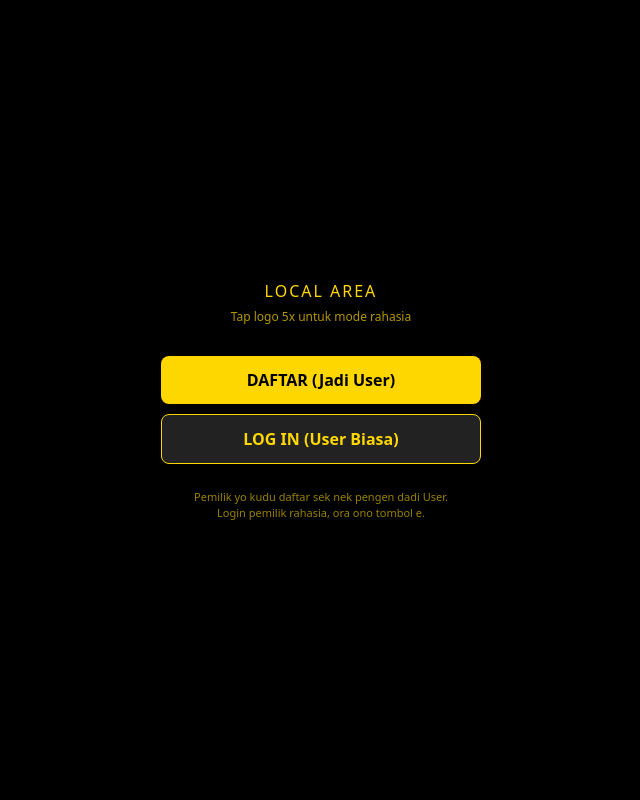
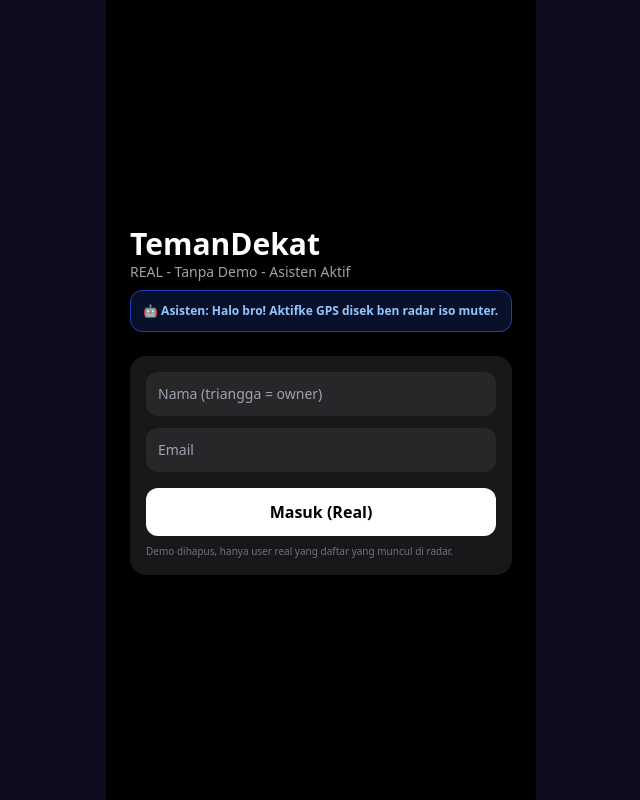
Before and after one commit to triangg406-debug/Teman-dekat, a React (Vite) app: page / in a window 1280 px wide. Shown: the whole page, without its empty margins (319-959 px from the left). Built offline with nearby package versions, Linux system fonts and the light colour scheme.

Commit message:
Update App.jsx

```diff
--- a/src/App.jsx
+++ b/src/App.jsx
@@ -1,256 +1,121 @@
-import React, { useState, useEffect } from 'react';
+import { useState } from 'react';
 
-// SUPABASE CLIENT - ganti nganggo punyamu proyek Teman-dekat
-// import { supabase } from './supabaseClient'
-// Untuk sementara pake dummy ben ora error pas build
-const supabase = {
-  from: () => ({ select: async () => ({ data: [] }), insert: async () => ({}), update: async () => ({}) }),
-  functions: { invoke: async () => ({}) }
-};
+const OWNER_NAME = 'triangga';
+const OWNER_EMAIL = 'triangga406@gmail.com';
 
 export default function App() {
-  const [page, setPage] = useState('auth'); // auth, user, owner
-  const [mode, setMode] = useState('user'); // user, owner
-  const [tab, setTab] = useState('dekat');
-  const [tapCount, setTapCount] = useState(0);
-  const [showOwnerLogin, setShowOwnerLogin] = useState(false);
-  const [pin, setPin] = useState('');
-  const [coins, setCoins] = useState(1000);
+  const [user, setUser] = useState(JSON.parse(localStorage.getItem('td_user')||'null'));
+  const [role, setRole] = useState(localStorage.getItem('td_role')||null);
+  const [view, setView] = useState(user? (localStorage.getItem('td_role')==='OWNER'?'owner':'radar') : 'login');
+  // DEMO DI GUWAK - KOSONGAN NUNGGU USER REAL
+  const [users, setUsers] = useState([]);
   const [saldo, setSaldo] = useState(0);
-  const [saran, setSaran] = useState('');
-  const [users, setUsers] = useState([
-    { id: 1, nama: 'Sari - 200m', lokasi: 'Solo', coins: 500 },
-    { id: 2, nama: 'Budi - 450m', lokasi: 'Kartasura', coins: 1200 },
-    { id: 3, nama: 'Rina - 800m', lokasi: 'Sukoharjo', coins: 300 },
-  ]);
-  const [editUser, setEditUser] = useState(null);
+  const [transaksi, setTransaksi] = useState([]);
+  const [chats, setChats] = useState({});
+  const [target, setTarget] = useState(null);
+  const [inputChat, setInputChat] = useState('');
+  const [radius, setRadius] = useState(500);
+  const [sos, setSos] = useState([]);
+  const [live, setLive] = useState([]);
+  const [asistenStep, setAsistenStep] = useState(0);
 
-  // Trik login pemilik rahasia - tap logo 5x
-  const handleLogoTap = () => {
-    const newCount = tapCount + 1;
-    setTapCount(newCount);
-    if (newCount >= 5) {
-      setShowOwnerLogin(true);
-      setTapCount(0);
-    }
-    setTimeout(() => setTapCount(0), 3000);
-  };
+  const asistenTexts = [
+    "Halo bro! Aktifke GPS disek ben radar iso muter.",
+    "Saiki radar kosong mergo urung enek user real. Undang koncomu daftar bro!",
+    "Nek enek wong daftar, langsung ketok jarak meter e neng radar.",
+    "Chat real, gift real, dompet real - kabeh mlebu Supabase mu.",
+    "Top Up 50rb syarat Live 10 orang, duite real iso di-WD ke DANA/SeaBank."
+  ];
 
-  const handleOwnerLogin = () => {
-    // PIN rahasia - ganti sesuai punyamu, ojo di-share
-    if (pin === '1106') {
-      setMode('owner');
-      setPage('owner');
-      setCoins(999999);
-      setShowOwnerLogin(false);
-      setPin('');
-    } else {
-      alert('PIN salah');
+  const isOwner = (n,e) => n.toLowerCase()===OWNER_NAME || e.toLowerCase()===OWNER_EMAIL;
+
+  const login = (n,e) => {
+    const r = isOwner(n,e)? 'OWNER' : 'USER';
+    const u = {name:n, email:e, role:r};
+    setUser(u); setRole(r);
+    localStorage.setItem('td_user', JSON.stringify(u));
+    localStorage.setItem('td_role', r);
+    setView(r==='OWNER'?'owner':'radar');
+    if(r==='USER' && users.length===0){
+      setTransaksi([{id:1, type:'Bonus Daftar Real', jumlah:10000, tgl:new Date().toLocaleDateString()}]);
+      setSaldo(10000);
     }
   };
 
-  const handleDaftar = () => {
-    setMode('user');
-    setPage('user');
-    setTab('dekat');
-  };
+  if(view==='login'){
+    return (
+      <div className="max-w-[430px] mx-auto min-h-screen bg-black text-white p-6 flex flex-col justify-center">
+        <h1 className="text-3xl font-black">TemanDekat</h1>
+        <p className="text-sm text-zinc-400">REAL - Tanpa Demo - Asisten Aktif</p>
+        <div className="mt-2 bg-blue-900/30 border border-blue-800 p-3 rounded-xl">
+          <p className="text-xs font-bold text-blue-300">🤖 Asisten: {asistenTexts[0]}</p>
+        </div>
+        <div className="mt-6 bg-zinc-900 p-4 rounded-2xl">
+          <input id="nm" placeholder="Nama (triangga = owner)" className="w-full p-3 bg-zinc-800 rounded-xl text-sm" />
+          <input id="em" placeholder="Email" className="w-full mt-3 p-3 bg-zinc-800 rounded-xl text-sm" />
+          <button onClick={()=>{const n=document.getElementById('nm').value; const e=document.getElementById('em').value; if(n&&e) login(n,e)}} className="w-full mt-4 bg-white text-black py-3 rounded-xl font-bold">Masuk (Real)</button>
+          <p className="text-[10px] text-zinc-500 mt-2">Demo dihapus, hanya user real yang daftar yang muncul di radar.</p>
+        </div>
+      </div>
+    )
+  }
 
-  const handleGift = (userId) => {
-    if (mode === 'owner') {
-      alert(`Pemilik nge-gift user ${userId} - GRATIS (Mode Dewa)`);
-      // supabase.from('transactions').insert({ type: 'gift', amount: 100, from: 'owner', to: userId, fee: 0 })
-      return;
-    }
-    if (coins >= 100) {
-      setCoins(coins - 100);
-      alert('Gift terkirim - 100 coins kepotong');
-      // Potong 10% fee nggo pemilik
-      // supabase.from('wallets').update({ coins: coins - 100 }).eq('user_id', 'xxx')
-      // supabase.from('transactions').insert({ type: 'gift', amount: 100, fee: 10 })
-    } else {
-      alert('Coins kurang, Topup disik neng Dompet');
-      setTab('dompet');
-    }
-  };
-
-  const handleTopup = (metode) => {
-    const amount = 20000;
-    alert(`Topup ${metode} Rp${amount} - status PENDING. Nek duit asli mlebu, finance-processor bakal ubah jadi SUCCESS & coins nambah otomatis.`);
-    // Alur REAL:
-    // 1. supabase.from('topup_requests').insert({ user_id, amount, metode, status: 'pending' })
-    // 2. User transfer neng SeaBank/DANA mu
-    // 3. Webhook Midtrans -> Edge Function finance-processor -> cek duit mlebu tenan
-    // 4. UPDATE wallets SET coins = coins + X WHERE user_id
-    // 5. INSERT transactions status success
-  };
-
-  const handleWd = () => {
-    alert('WD Request - potong coins + fee 10% nggo pemilik. Diproses via finance-processor');
-  };
-
-  if (page === 'auth') {
+  if(role==='OWNER' && view==='owner'){
     return (
-      <div style={styles.auth}>
-        <div style={styles.logo} onClick={handleLogoTap}>
-          <h1 style={{ margin: 0, letterSpacing: 2 }}>LOCAL AREA</h1>
-          <p style={{ fontSize: 12, opacity: 0.7, marginTop: 5 }}>Tap logo 5x untuk mode rahasia</p>
+      <div className="max-w-[430px] mx-auto min-h-screen bg-black text-white pb-20">
+        <div className="p-4 bg-zinc-900"><h1 className="font-bold">Dashboard Pemilik - {user.name}</h1><p className="text-xs text-zinc-400">{user.email} - Data Diamanke - Demo Dihapus</p></div>
+        <div className="p-4 space-y-4">
+          <div className="bg-blue-900/20 border border-blue-800 p-3 rounded-xl"><p className="text-xs font-bold">🤖 Asisten Owner:</p><p className="text-xs mt-1">Saiki user masih {users.length} (real). Kowe iso lihat siapa daftar, uang masuk, kasih saldo manual. Demo Rina Budi sudah tak guwak.</p></div>
+          <div className="grid grid-cols-2 gap-3"><div className="bg-green-900/30 p-3 rounded-xl"><p className="text-xs">User Real</p><p className="font-bold">{users.length} orang</p></div><div className="bg-zinc-900 p-3 rounded-xl"><p className="text-xs">Uang Masuk Real</p><p className="font-bold">Rp {transaksi.filter(t=>t.jumlah>0).reduce((a,b)=>a+b.jumlah,0).toLocaleString()}</p></div></div>
+          <div className="bg-zinc-900 p-3 rounded-xl">
+            <p className="font-bold text-sm">User Real Yang Daftar (Bukan Demo)</p>
+            {users.length===0? <p className="text-xs text-zinc-500 mt-2">Belum ada user real. Undang teman daftar, nanti muncul di sini.</p> : users.map(u=><div key={u.id} className="text-xs mt-2 bg-zinc-800 p-2 rounded">{u.name} - {u.email}</div>)}
           </div>
-
-        <div style={styles.authBox}>
-          <button style={styles.btnPrimary} onClick={handleDaftar}>DAFTAR (Jadi User)</button>
-          <button style={styles.btnSecondary} onClick={() => setPage('user')}>LOG IN (User Biasa)</button>
-          <p style={{ fontSize: 11, marginTop: 15, opacity: 0.6, textAlign: 'center' }}>
-            Pemilik yo kudu daftar sek nek pengen dadi User.<br/>Login pemilik rahasia, ora ono tombol e.
-          </p>
+          <button onClick={()=>setView('radar')} className="w-full bg-zinc-800 py-3 rounded-xl text-sm">Lihat Radar (Real)</button>
+          <button onClick={()=>{localStorage.clear(); location.reload()}} className="w-full text-xs text-zinc-500">Log Out</button>
         </div>
-
-        {showOwnerLogin && (
-          <div style={styles.ownerModal}>
-            <h3>Login Pemilik Rahasia</h3>
-            <input type="password" placeholder="PIN Pemilik" value={pin} onChange={e => setPin(e.target.value)} style={styles.input} />
-            <button onClick={handleOwnerLogin} style={styles.btnPrimary}>Masuk Mode Dewa</button>
-            <button onClick={() => setShowOwnerLogin(false)} style={styles.btnText}>Batal</button>
       </div>
-        )}
-      </div>
-    );
+    )
   }
 
   return (
-    <div style={styles.app}>
-      <header style={styles.header}>
-        <h3 style={{ margin: 0 }}>LOCAL AREA {mode === 'owner' && <span style={{ color: '#FFD700' }}>• DEWA</span>}</h3>
-        <div style={styles.coinBox}>
-          <span>Coins: {coins}</span>
-          <span style={{ marginLeft: 10 }}>Rp{saldo}</span>
+    <div className="max-w-[430px] mx-auto min-h-screen bg-black text-white pb-24">
+      <div className="p-4 flex justify-between border-b border-zinc-900"><div><h1 className="font-black">TemanDekat</h1><p className="text-[10px] text-zinc-400">Rp {saldo.toLocaleString()} • REAL • Tanpa Demo</p></div><div className="text-xs bg-zinc-800 px-2 py-1 rounded-full">{user.name}</div></div>
+
+      {/* ASISTEN MANDU UTAMA */}
+      <div className="m-4 bg-white text-black p-3 rounded-2xl flex gap-3">
+        <div className="w-8 h-8 bg-black text-white rounded-full flex items-center justify-center text-xs font-bold">A</div>
+        <div className="flex-1"><p className="text-xs font-bold">Asisten TemanDekat</p><p className="text-xs mt-1">{asistenTexts[asistenStep]}</p><div className="flex gap-2 mt-2"><button onClick={()=>setAsistenStep(s=> (s+1)%asistenTexts.length)} className="bg-black text-white px-3 py-1 rounded-full text-[10px]">Next Panduan</button><button onClick={()=>{navigator.geolocation?.getCurrentPosition(()=>setAsistenStep(1))}} className="bg-zinc-200 px-3 py-1 rounded-full text-[10px]">Aktifkan GPS</button></div></div>
       </div>
-      </header>
 
-      <main style={styles.main}>
-        {tab === 'dekat' && (
-          <div>
-            <h4>Beranda Dekat</h4>
-            <div style={{ display: 'flex', gap: 8, marginBottom: 15 }}>
-              <button style={styles.smallBtn}>Saran</button>
-              <button style={styles.smallBtn}>Gift</button>
-              <button style={styles.smallBtn}>Like</button>
-              <button style={styles.smallBtn}>Hiburan</button>
-              <button style={{ ...styles.smallBtn, background: '#ff4757', color: 'white' }}>pertolongan</button>
+      {view==='radar' && (
+        <div className="p-4">
+          <div className="bg-zinc-900 rounded-2xl p-4">
+            <p className="font-bold text-sm">Radar Maksimal - Real</p>
+            <div className="w-48 h-48 mx-auto mt-4 relative"><div className="absolute inset-0 rounded-full border border-zinc-700"></div><div className="absolute inset-0 rounded-full border-2 border-green-500 border-t-transparent animate-spin"></div><div className="absolute top-1/2 left-1/2 w-2 h-2 bg-white rounded-full -translate-x-1/2 -translate-y-1/2"></div>{users.length===0 && <p className="absolute top-1/2 left-1/2 -translate-x-1/2 -translate-y-1/2 text-[10px] text-zinc-500 text-center">Kosong<br/>Tunggu user real</p>}</div>
+            <div className="flex gap-2 mt-4">{[100,500,1000,5000].map(r=><button key={r} onClick={()=>setRadius(r)} className={`px-3 py-1 rounded-full text-xs ${radius===r?'bg-white text-black':'bg-zinc-800'}`}>{r>=1000?r/1000+'km':r+'m'}</button>)}</div>
           </div>
-            <input placeholder="Tulis saran anonim..." value={saran} onChange={e => setSaran(e.target.value)} style={styles.inputFull} />
-            <button style={styles.btnPrimary} onClick={() => { alert('Saran terkirim anonim'); setSaran(''); }}>Kirim</button>
-
-            <div style={{ marginTop: 20 }}>
-              {users.map(u => (
-                <div key={u.id} style={styles.userCard}>
-                  <div>
-                    <b>{u.nama}</b><br/><small>{u.lokasi} - Coins {u.coins}</small>
-                  </div>
-                  <div style={{ display: 'flex', gap: 5 }}>
-                    <button onClick={() => handleGift(u.id)} style={styles.smallBtn}>Gift</button>
-                    {mode === 'owner' && (
-                      <>
-                        <button onClick={() => setEditUser(u)} style={{ ...styles.smallBtn, background: '#FFD700' }}>Edit</button>
-                        <button style={{ ...styles.smallBtn, background: '#2ed573', color: 'white' }}>Delok</button>
-                      </>
-                    )}
-                  </div>
-                </div>
+          <div className="mt-4">
+            {users.length===0? (
+              <div className="bg-zinc-900 p-6 rounded-2xl text-center"><p className="text-sm font-bold">Belum ada wong cedak</p><p className="text-xs text-zinc-400 mt-1">Demo tak guwak. Saiki nunggu wong real daftar. Asisten akan mandu kamu cara undang teman dapat +10k.</p><button onClick={()=>{const link=window.location.href; navigator.clipboard.writeText(link); alert('Link disalin! Share ke teman ben daftar.')}} className="mt-3 bg-white text-black px-4 py-2 rounded-full text-xs font-bold">Undang Teman (+10k)</button></div>
+            ) : users.filter(u=>u.jarak<=radius).map(u=>(
+              <div key={u.id} className="bg-zinc-900 p-3 rounded-xl flex justify-between items-center mt-2"><div><p className="text-sm font-bold">{u.name}</p><p className="text-xs text-zinc-400">{u.jarak}m</p></div><button onClick={()=>{setTarget(u); setView('chat')}} className="bg-white text-black px-3 py-1 rounded-full text-xs">Chat Real</button></div>
             ))}
           </div>
         </div>
       )}
 
-        {tab === 'chat' && <div><h4>Chat</h4><p>Chat karo wong cedak. Pemilik iso ndelok kabeh chat (Mode Dewa).</p></div>}
-
-        {tab === 'hiburan' && (
-          <div>
-            <h4>Hiburan - Ben Betah</h4>
-            <p>Jantung e APK ben user betah, ora bosen.</p>
-            <div style={styles.videoGrid}>
-              <div style={styles.video}>Live 1</div>
-              <div style={styles.video}>Video 2</div>
-              <div style={styles.video}>Live 3</div>
-            </div>
-            {mode === 'owner' && <button style={styles.btnPrimary}>Edit Hiburan (Mode Dewa)</button>}
+      {view==='dompet' && (
+        <div className="p-4 space-y-4">
+          <div className="bg-zinc-900 p-4 rounded-2xl"><p className="text-xs">Dompet Real</p><p className="text-2xl font-black">Rp {saldo.toLocaleString()}</p><p className="text-[10px] text-zinc-400 mt-1">Tanpa demo, saldo real dari hiburan & top up Midtrans</p></div>
         </div>
       )}
 
-        {tab === 'dompet' && (
-          <div>
-            <h4>Dompet - Iso Dadi Duit</h4>
-            <p>Coins: {coins} | Saldo: Rp{saldo}</p>
-            <h5>Topup REAL (Duit mlebu SeaBank mu)</h5>
-            <div style={{ display: 'flex', flexWrap: 'wrap', gap: 8 }}>
-              <button onClick={() => handleTopup('DANA')} style={styles.smallBtn}>DANA</button>
-              <button onClick={() => handleTopup('ShopeePay')} style={styles.smallBtn}>ShopeePay</button>
-              <button onClick={() => handleTopup('SeaBank')} style={styles.smallBtn}>SeaBank</button>
-              <button onClick={() => handleTopup('GoPay')} style={styles.smallBtn}>GoPay</button>
+      <div className="fixed bottom-0 left-0 right-0 max-w-[430px] mx-auto bg-zinc-900 flex justify-around py-2 border-t border-zinc-800">
+        <button onClick={()=>setView('radar')} className="text-xs">📡<br/>Radar</button>
+        <button onClick={()=>setView('dompet')} className="text-xs">💰<br/>Dompet</button>
+        <button onClick={()=>setView('owner')} className="text-xs">👤<br/>Profil</button>
       </div>
-            <h5 style={{ marginTop: 15 }}>Withdraw</h5>
-            <button onClick={handleWd} style={styles.btnPrimary}>WD Sekarang (fee 10% nggo pemilik)</button>
-            <div style={{ marginTop: 15 }}>
-              <h5>Riwayat Transaksi (Supabase: transactions)</h5>
-              <small>Topup 20k - success - DANA<br/>Gift ke Sari - 100 coins - fee 10</small>
     </div>
-            {mode === 'owner' && (
-              <div style={{ marginTop: 20, padding: 10, background: '#222', borderRadius: 8 }}>
-                <h5 style={{ color: '#FFD700' }}>Saldo Pemilik (soko fee)</h5>
-                <p>Rp 152.000 - soko fee topup & gift user</p>
-              </div>
-            )}
-          </div>
-        )}
-
-        {tab === 'profil' && (
-          <div>
-            <h4>Profil</h4>
-            <p>Mode: {mode} {mode === 'owner' && '(DEWA - iso ngedit opo wae, ndelok sopo wae, nge-gift sopo wae)'}</p>
-            <button onClick={() => setPage('auth')} style={styles.btnSecondary}>Logout</button>
-          </div>
-        )}
-      </main>
-
-      <nav style={styles.nav}>
-        <button onClick={() => setTab('dekat')} style={tab === 'dekat' ? styles.navActive : styles.navBtn}>Beranda</button>
-        <button onClick={() => setTab('chat')} style={tab === 'chat' ? styles.navActive : styles.navBtn}>Chat</button>
-        <button onClick={() => setTab('hiburan')} style={tab === 'hiburan' ? styles.navActive : styles.navBtn}>Hiburan</button>
-        <button onClick={() => setTab('dompet')} style={tab === 'dompet' ? styles.navActive : styles.navBtn}>Dompet</button>
-        <button onClick={() => setTab('profil')} style={tab === 'profil' ? styles.navActive : styles.navBtn}>Profil</button>
-      </nav>
-
-      {editUser && (
-        <div style={styles.ownerModal}>
-          <h3>Edit User (Mode Dewa)</h3>
-          <p>{editUser.nama}</p>
-          <input defaultValue={editUser.nama} style={styles.input} />
-          <input defaultValue={editUser.coins} style={styles.input} />
-          <button onClick={() => setEditUser(null)} style={styles.btnPrimary}>Simpen</button>
-        </div>
-      )}
-    </div>
-  );
+  )
 }
-
-const styles = {
-  auth: { minHeight: '100vh', background: '#000', color: '#FFD700', display: 'flex', flexDirection: 'column', alignItems: 'center', justifyContent: 'center', padding: 20 },
-  logo: { textAlign: 'center', marginBottom: 30, cursor: 'pointer', userSelect: 'none' },
-  authBox: { width: '100%', maxWidth: 320, display: 'flex', flexDirection: 'column', gap: 10 },
-  btnPrimary: { background: '#FFD700', color: '#000', border: 'none', padding: '12px', borderRadius: 8, fontWeight: 'bold', cursor: 'pointer' },
-  btnSecondary: { background: '#222', color: '#FFD700', border: '1px solid #FFD700', padding: '12px', borderRadius: 8, fontWeight: 'bold', cursor: 'pointer' },
-  btnText: { background: 'transparent', color: '#fff', border: 'none', padding: 8, cursor: 'pointer' },
-  input: { width: '100%', padding: 10, borderRadius: 8, border: '1px solid #333', background: '#111', color: 'white', marginBottom: 10 },
-  inputFull: { width: '100%', padding: 10, borderRadius: 8, border: '1px solid #333', background: '#111', color: 'white', marginBottom: 10, boxSizing: 'border-box' },
-  ownerModal: { position: 'fixed', top: '50%', left: '50%', transform: 'translate(-50%, -50%)', background: '#111', padding: 20, borderRadius: 12, border: '1px solid #FFD700', width: 280, zIndex: 10 },
-  app: { minHeight: '100vh', background: '#000', color: 'white', paddingBottom: 70 },
-  header: { background: '#111', padding: '12px 15px', display: 'flex', justifyContent: 'space-between', alignItems: 'center', borderBottom: '1px solid #222', position: 'sticky', top: 0 },
-  coinBox: { fontSize: 12, background: '#222', padding: '5px 10px', borderRadius: 20 },
-  main: { padding: 15 },
-  smallBtn: { padding: '6px 10px', borderRadius: 6, border: 'none', background: '#222', color: 'white', cursor: 'pointer', fontSize: 12 },
-  userCard: { background: '#111', padding: 10, borderRadius: 8, marginBottom: 10, display: 'flex', justifyContent: 'space-between', alignItems: 'center' },
-  videoGrid: { display: 'grid', gridTemplateColumns: '1fr 1fr', gap: 10, marginTop: 10 },
-  video: { background: '#111', height: 100, borderRadius: 8, display: 'flex', alignItems: 'center', justifyContent: 'center' },
-  nav: { position: 'fixed', bottom: 0, left: 0, right: 0, background: '#111', display: 'flex', justifyContent: 'space-around', padding: '10px 0', borderTop: '1px solid #222' },
-  navBtn: { background: 'transparent', border: 'none', color: '#888', cursor: 'pointer', fontSize: 12 },
-  navActive: { background: '#FFD700', border: 'none', color: '#000', cursor: 'pointer', fontSize: 12, padding: '6px 12px', borderRadius: 20, fontWeight: 'bold' },
-};
```
Lines whose indentation alone changed are shown as unchanged.
